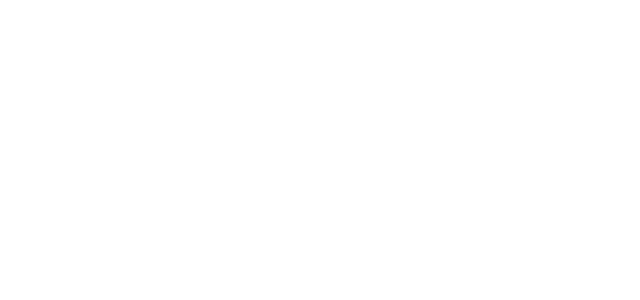
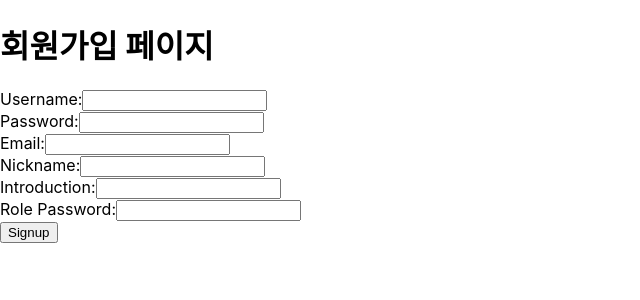
Before and after one commit to HyeonjinChoi/TaskFlow, a React (Create React App) app in the folder taskflow/: page /signup in a window 1280 px wide. Before the commit this address had no page. Shown: the top 300 px of the page, without its empty margins (0-640 px from the left). Built offline with nearby package versions, Linux system fonts and the light colour scheme.

Commit message:
[#43] feat : sing up 페이지 구현
- login 페이지 sign up 페이지 추가
- signup 페이지 회원 가입 구현

```diff
--- a/taskflow/src/App.js
+++ b/taskflow/src/App.js
@@ -2,7 +2,8 @@
 import { BrowserRouter as Router, Routes, Route, Navigate } from 'react-router-dom';
 import LoginForm from './domain/auth/login'; // LoginForm 컴포넌트 import
 import Board from './domain/board/board'; // Board 컴포넌트 import
-import BoardPage from './domain/section/boardPage'; // BoardPage 컴포넌트 import
+import BoardPage from './domain/section/boardPage';
+import SignupForm from "./domain/auth/SignupForm"; // BoardPage 컴포넌트 import
 
 function App() {
     const [isLoggedIn, setIsLoggedIn] = useState(false);
@@ -20,6 +21,8 @@
         <Router>
             <Routes>
                 <Route path="/" element={isLoggedIn ? <Navigate to="/board" /> : <LoginForm onLogin={handleLogin} />} />
+                <Route path="/login" element={<LoginForm onLogin={handleLogin} />} />
+                <Route path="/signup" element={<SignupForm />} />
                 <Route path="/board" element={<Board onLogout={handleLogout} />} />
                 <Route path="/boardPage" element={<BoardPage onLogout={handleLogout} />} />
             </Routes>
--- /dev/null
+++ b/taskflow/src/domain/auth/SignupForm.jsx
@@ -0,0 +1,81 @@
+import React, { useState } from 'react';
+import { useNavigate } from 'react-router-dom';
+import axiosInstance from '../../api/axiosInstance';
+
+function SignupForm() {
+    const [signupRequest, setSignupRequest] = useState({
+        username: '',
+        password: '',
+        email: '',
+        nickname: '',
+        introduction: '',
+        rolePassword: ''
+    });
+
+    const [errorMessage, setErrorMessage] = useState('');
+
+    const navigate = useNavigate();
+
+    const handleSubmit = async (e) => {
+        e.preventDefault();
+
+        try {
+            await axiosInstance.post('/api/auth/signup', signupRequest);
+
+            console.log('Signup successful!');
+            navigate('/login');
+        } catch (error) {
+            console.error('Signup failed:', error);
+            if (error.response && error.response.data) {
+                setErrorMessage(error.response.data.message);
+            } else {
+                setErrorMessage('회원가입에 실패했습니다. 다시 시도해주세요.');
+            }
+        }
+    };
+
+    const handleChange = (e) => {
+        const { name, value } = e.target;
+        setSignupRequest({ ...signupRequest, [name]: value });
+    };
+
+    return (
+        <form onSubmit={handleSubmit}>
+            <h1>회원가입 페이지</h1>
+            <label>
+                Username:
+                <input type="text" name="username" value={signupRequest.username} onChange={handleChange} required />
+            </label>
+            <br/>
+            <label>
+                Password:
+                <input type="password" name="password" value={signupRequest.password} onChange={handleChange} required />
+            </label>
+            <br/>
+            <label>
+                Email:
+                <input type="email" name="email" value={signupRequest.email} onChange={handleChange} required />
+            </label>
+            <br/>
+            <label>
+                Nickname:
+                <input type="text" name="nickname" value={signupRequest.nickname} onChange={handleChange} required />
+            </label>
+            <br/>
+            <label>
+                Introduction:
+                <input type="text" name="introduction" value={signupRequest.introduction} onChange={handleChange} />
+            </label>
+            <br/>
+            <label>
+                Role Password:
+                <input type="text" name="rolePassword" value={signupRequest.rolePassword} onChange={handleChange} />
+            </label>
+            <br/>
+            {errorMessage && <p style={{ color: 'red' }}>{errorMessage}</p>}
+            <button type="submit">Signup</button>
+        </form>
+    );
+}
+
+export default SignupForm;
--- a/taskflow/src/domain/auth/login.jsx
+++ b/taskflow/src/domain/auth/login.jsx
@@ -39,6 +39,10 @@
         setLoginRequest({ ...loginRequest, [name]: value });
     };
 
+    const goToSignup = () => {
+        navigate('/signup');
+    };
+
     return (
         <form onSubmit={handleSubmit}>
             <h1>로그인 페이지</h1>
@@ -53,6 +57,7 @@
             </label>
             <br/>
             <button type="submit">Login</button>
+            <button type="button" onClick={goToSignup}>Signup</button>
         </form>
     );
 }
```
